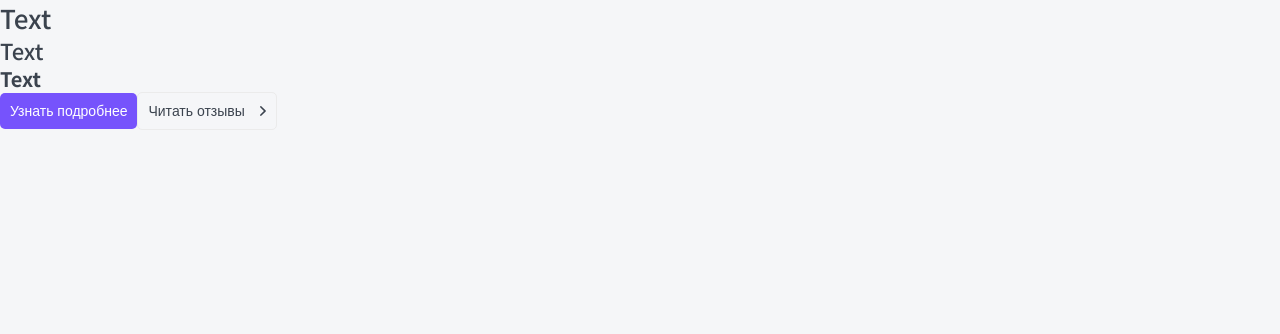
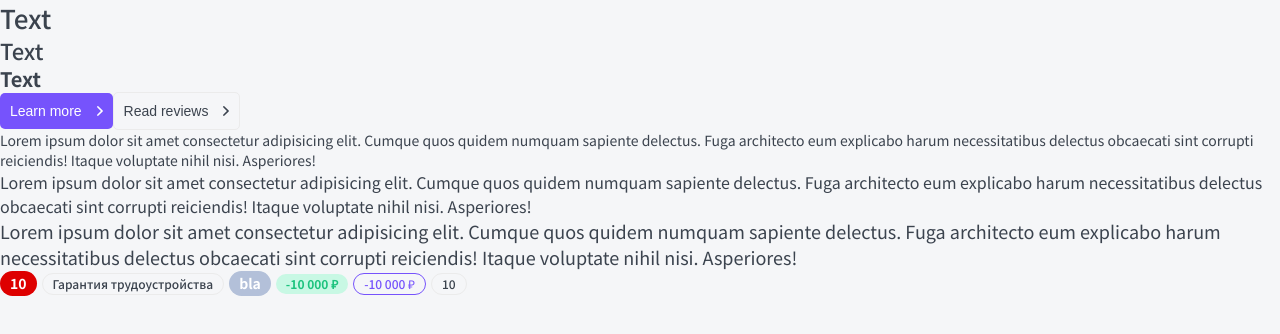
Before and after one commit to VladyslavsSotnikov/top-app, a Next.js app: page / in a window 1280 px wide. Shown: the top 334 px of the page. Built offline with nearby package versions, Linux system fonts and the light colour scheme.

Commit message:
PTag and Tag component

```diff
--- a/components/Button/Button.module.css
+++ b/components/Button/Button.module.css
@@ -44,3 +44,8 @@
   transform: rotate(90deg);
   transition: all 0.2s;
 }
+
+.primary svg,
+.ghost:hover svg {
+  fill: var(--white);
+}
--- a/components/Button/Button.props.ts
+++ b/components/Button/Button.props.ts
@@ -2,6 +2,6 @@ import { ButtonHTMLAttributes, DetailedHTMLProps, ReactNode } from 'react';
 
 export interface ButtonProps extends DetailedHTMLProps<ButtonHTMLAttributes<HTMLButtonElement>, HTMLButtonElement> {
   children: ReactNode;
-  appearance?: 'primary' | 'ghost';
+  appearance: 'primary' | 'ghost';
   arrow?: 'right' | 'down' | 'none';
 }
--- a/components/Button/Button.tsx
+++ b/components/Button/Button.tsx
@@ -3,13 +3,7 @@ import ArrowIcon from './arrow.svg';
 import classes from './Button.module.css';
 import cn from 'classnames';
 
-export const Button = ({
-  appearance = 'primary',
-  arrow = 'none',
-  className,
-  children,
-  ...props
-}: ButtonProps): JSX.Element => {
+export const Button = ({ appearance, arrow = 'none', className, children, ...props }: ButtonProps): JSX.Element => {
   return (
     <button
       className={cn(classes.button, className, {
--- /dev/null
+++ b/components/PTag/PTag.module.css
@@ -0,0 +1,15 @@
+.pTag {
+  margin: 0;
+}
+
+.s {
+  font-size: 14px;
+}
+
+.m {
+  font-size: 16px;
+}
+
+.l {
+  font-size: 18px;
+}
--- /dev/null
+++ b/components/PTag/PTag.props.ts
@@ -0,0 +1,6 @@
+import { ReactNode } from 'react';
+
+export interface PTagProps {
+  size?: 's' | 'm' | 'l';
+  children: ReactNode;
+}
--- /dev/null
+++ b/components/PTag/PTag.tsx
@@ -0,0 +1,17 @@
+import { PTagProps } from './PTag.props';
+import classes from './PTag.module.css';
+import cn from 'classnames';
+
+export const PTag = ({ size = 'm', children }: PTagProps): JSX.Element => {
+  return (
+    <p
+      className={cn(classes.pTag, {
+        [classes.s]: size === 's',
+        [classes.m]: size === 'm',
+        [classes.l]: size === 'l',
+      })}
+    >
+      {children}
+    </p>
+  );
+};
--- /dev/null
+++ b/components/Tag/Tag.module.css
@@ -0,0 +1,49 @@
+.tag {
+  display: inline-block;
+  box-sizing: border-box;
+
+  margin-right: 5px;
+  border-radius: 20px;
+  padding: 5px 10px;
+}
+
+.s {
+  font-size: 12px;
+  line-height: 10px;
+}
+
+.m {
+  font-size: 14px;
+  line-height: 15px;
+}
+
+.ghost {
+  background-color: transparent;
+  border: 1px solid var(--gray-light);
+
+  font-weight: 500;
+}
+
+.red {
+  background-color: #de0000;
+  color: var(--white);
+  font-weight: 600;
+}
+
+.grey {
+  background-color: #b3c0d9;
+  font-weight: 600;
+  color: var(--white);
+}
+
+.green {
+  background-color: var(--green-light);
+  font-weight: 700;
+  color: var(--green);
+}
+
+.primary {
+  border: 1px solid var(--primary);
+  color: var(--primary);
+  font-weight: 500;
+}
--- /dev/null
+++ b/components/Tag/Tag.tsx
@@ -0,0 +1,22 @@
+import { TagProps } from './Tag.props';
+import classes from './Tag.module.css';
+import cn from 'classnames';
+
+export const Tag = ({ size = 's', color = 'ghost', href, className, children, ...props }: TagProps): JSX.Element => {
+  return (
+    <div
+      className={cn(classes.tag, className, {
+        [classes.s]: size === 's',
+        [classes.m]: size === 'm',
+        [classes.ghost]: color === 'ghost',
+        [classes.red]: color === 'red',
+        [classes.grey]: color === 'grey',
+        [classes.green]: color === 'green',
+        [classes.primary]: color === 'primary',
+      })}
+      {...props}
+    >
+      {href ? <a href={href}>{children}</a> : <>{children}</>}
+    </div>
+  );
+};
--- a/components/index.ts
+++ b/components/index.ts
@@ -1,2 +1,4 @@
 export * from './Button/Button';
 export * from './HTag/HTag';
+export * from './PTag/PTag';
+export * from './Tag/Tag';
--- a/pages/index.tsx
+++ b/pages/index.tsx
@@ -1,4 +1,4 @@
-import { Button, HTag } from '../components';
+import { Button, HTag, PTag, Tag } from '../components';
 
 export default function Home() {
   return (
@@ -6,10 +6,39 @@ export default function Home() {
       <HTag tag='h1'>Text</HTag>
       <HTag tag='h2'>Text</HTag>
       <HTag tag='h3'>Text</HTag>
-      <Button>Узнать подробнее</Button>
+      <Button appearance='primary' arrow='right'>
+        Learn more
+      </Button>
       <Button appearance='ghost' arrow='right'>
-        Читать отзывы
+        Read reviews
       </Button>
+      <PTag size='s'>
+        Lorem ipsum dolor sit amet consectetur adipisicing elit. Cumque quos quidem numquam sapiente delectus. Fuga
+        architecto eum explicabo harum necessitatibus delectus obcaecati sint corrupti reiciendis! Itaque voluptate
+        nihil nisi. Asperiores!
+      </PTag>
+      <PTag>
+        Lorem ipsum dolor sit amet consectetur adipisicing elit. Cumque quos quidem numquam sapiente delectus. Fuga
+        architecto eum explicabo harum necessitatibus delectus obcaecati sint corrupti reiciendis! Itaque voluptate
+        nihil nisi. Asperiores!
+      </PTag>
+      <PTag size='l'>
+        Lorem ipsum dolor sit amet consectetur adipisicing elit. Cumque quos quidem numquam sapiente delectus. Fuga
+        architecto eum explicabo harum necessitatibus delectus obcaecati sint corrupti reiciendis! Itaque voluptate
+        nihil nisi. Asperiores!
+      </PTag>
+      <Tag color='red' size='m'>
+        10
+      </Tag>
+      <Tag>Гарантия трудоустройства</Tag>
+      <Tag color='grey' size='m'>
+        bla
+      </Tag>
+      <Tag color='green'>-10 000 ₽ </Tag>
+      <Tag color='primary'>-10 000 ₽ </Tag>
+      <Tag size='s' href='hello'>
+        10
+      </Tag>
     </div>
   );
 }
```
Also changed, not shown: components/Tag/Tag.props.ts (added, +8 -0 lines), components/Button/arrow.svg.
